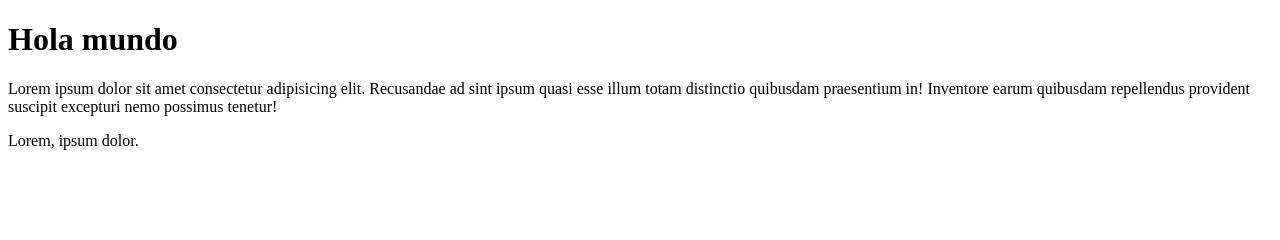
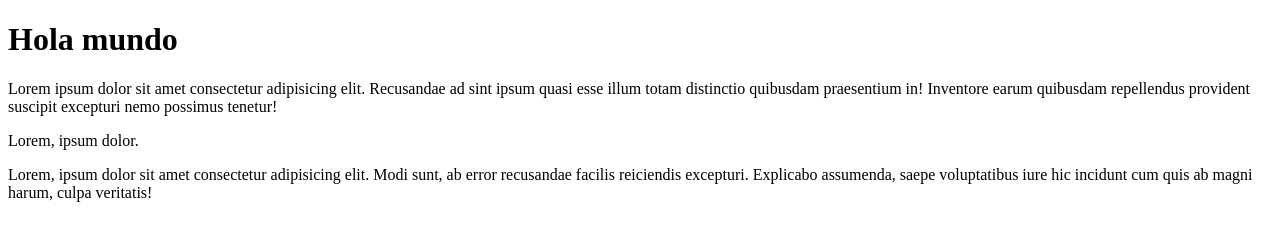
Before and after one commit to mmedic10/primer-repo-git, a plain HTML site: page index.html in a window 1280 px wide. Drawn offline with Linux system fonts and the light colour scheme.

Commit message:
02-web agregue parrafo

```diff
--- a/index.html
+++ b/index.html
@@ -10,5 +10,6 @@
     <h1>Hola mundo</h1>
     <p>Lorem ipsum dolor sit amet consectetur adipisicing elit. Recusandae ad sint ipsum quasi esse illum totam distinctio quibusdam praesentium in! Inventore earum quibusdam repellendus provident suscipit excepturi nemo possimus tenetur!</p>
     <p>Lorem, ipsum dolor.</p>
+    <p>Lorem, ipsum dolor sit amet consectetur adipisicing elit. Modi sunt, ab error recusandae facilis reiciendis excepturi. Explicabo assumenda, saepe voluptatibus iure hic incidunt cum quis ab magni harum, culpa veritatis!</p>
 </body>
 </html>
```
